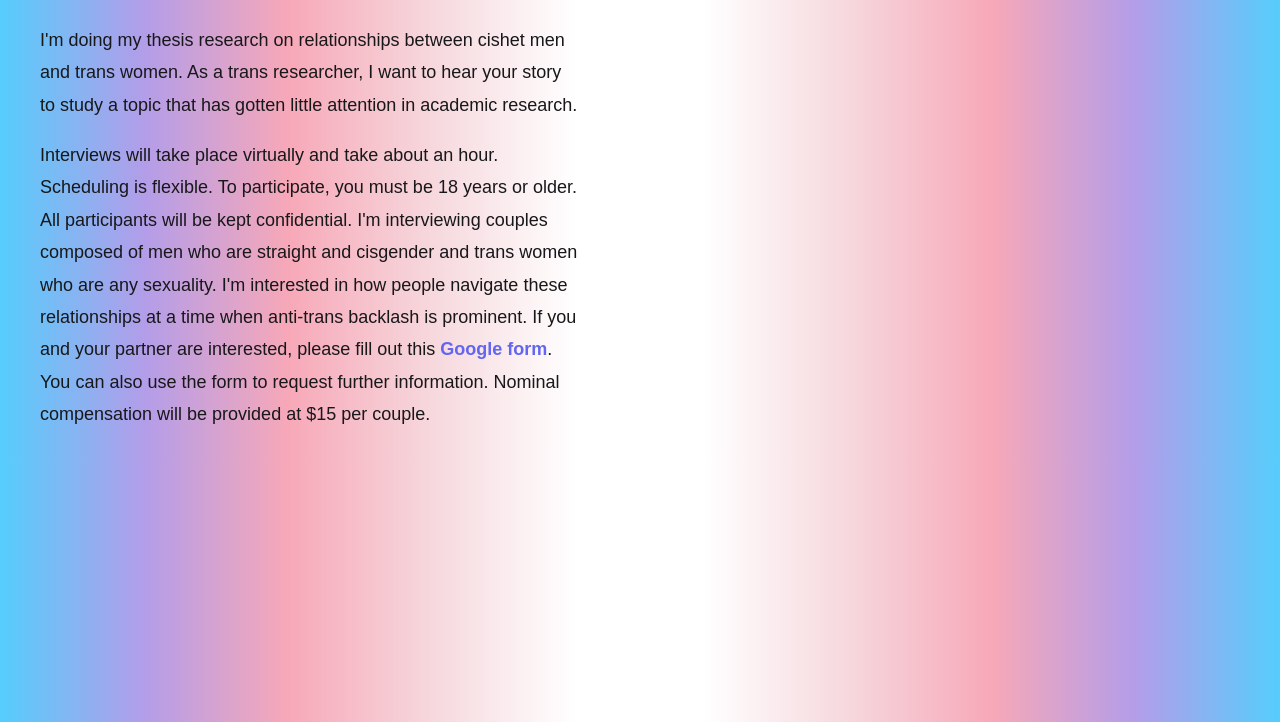
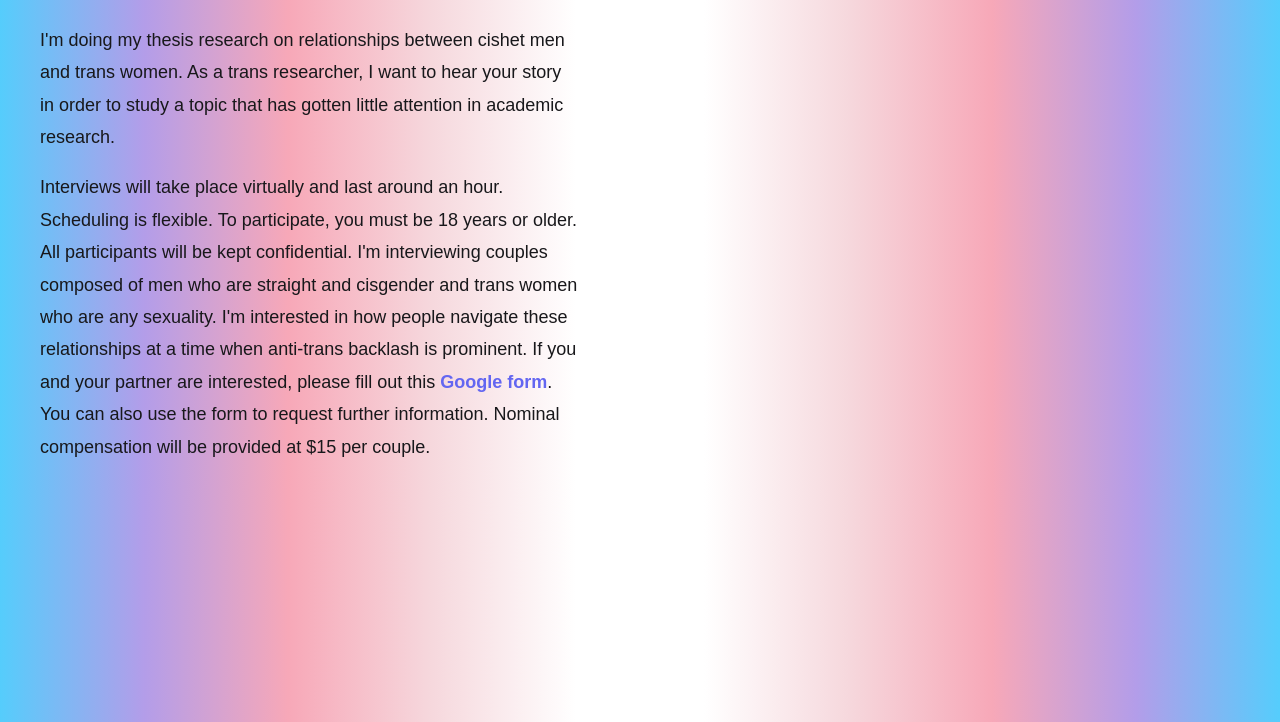
Before and after one commit to philodoxing/personal-website, a plain HTML site: page thesis.html in a window 1280 px wide. Shown: the part 78-800 px from the top of the page. Drawn offline with Linux system fonts and the light colour scheme.

Commit message:
Update thesis.html

```diff
--- a/thesis.html
+++ b/thesis.html
@@ -14,8 +14,8 @@
 
 <body style="background-image: linear-gradient(to right, rgb(85, 205, 252), rgb(179, 157, 233), rgb(247, 168, 184), rgb(246, 216, 221), rgb(255, 255, 255) 45%, rgb(255, 255, 255), rgb(255, 255, 255) 55%, rgb(246, 216, 221), rgb(247, 168, 184), rgb(179, 157, 233), rgb(85, 205, 252))">
     <h2 style="padding-bottom: .5em; padding-top: 1%;">Join my thesis research!</h2>
-    <p>I'm doing my thesis research on relationships between cishet men and trans women. As a trans researcher, I want to hear your story to study a topic that has gotten little attention in academic research.</p>
-    <p>Interviews will take place virtually and take about an hour. Scheduling is flexible. To participate, you must be 18 years or older. All participants will be kept confidential. I'm interviewing couples composed of men who are straight and cisgender and trans women who are any sexuality. I'm interested in how people navigate these relationships at a time when anti-trans backlash is prominent. If you and your partner are interested, please fill out this <a href="https://docs.google.com/forms/d/e/1FAIpQLSfmARAVUSFS2j-yChqlkJWpk8J5VT8txYhbe8G6JG7TPi0YKA/viewform">Google form</a>. You can also use the form to request further information. Nominal compensation will be provided at $15 per couple.</p>
+    <p>I'm doing my thesis research on relationships between cishet men and trans women. As a trans researcher, I want to hear your story in order to study a topic that has gotten little attention in academic research.</p>
+    <p>Interviews will take place virtually and last around an hour. Scheduling is flexible. To participate, you must be 18 years or older. All participants will be kept confidential. I'm interviewing couples composed of men who are straight and cisgender and trans women who are any sexuality. I'm interested in how people navigate these relationships at a time when anti-trans backlash is prominent. If you and your partner are interested, please fill out this <a href="https://docs.google.com/forms/d/e/1FAIpQLSfmARAVUSFS2j-yChqlkJWpk8J5VT8txYhbe8G6JG7TPi0YKA/viewform">Google form</a>. You can also use the form to request further information. Nominal compensation will be provided at $15 per couple.</p>
 </body>
 
 </html>
```
